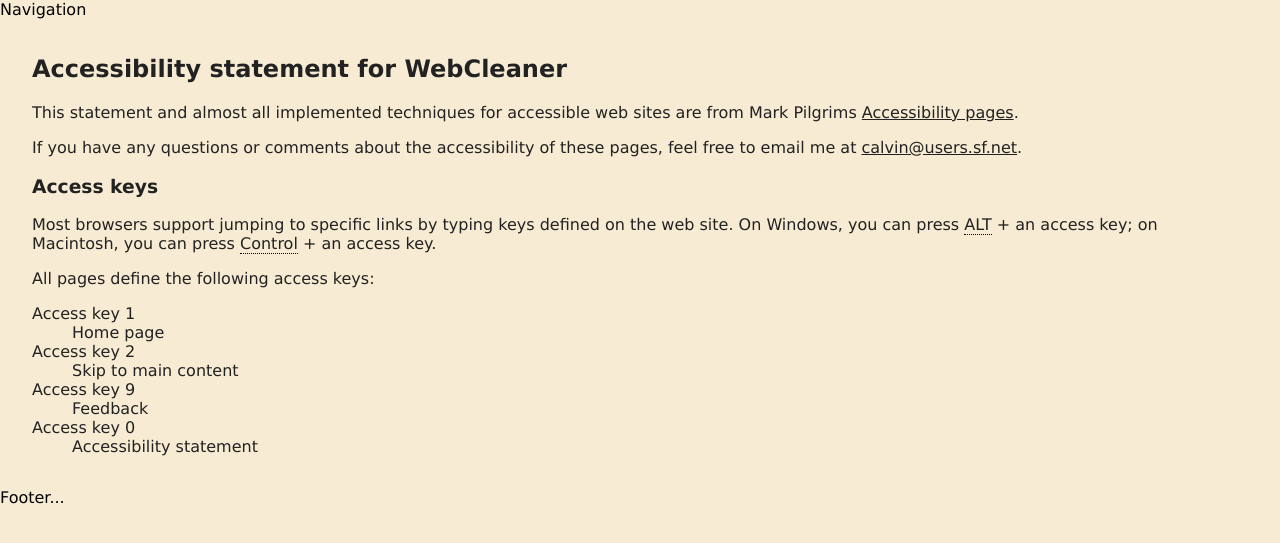
After one commit to HomeRad/TorCleaner, a Python web app: template templates/classic/accessibility.html in a window 1280 px wide. The commit adds this page. Shown: the top 543 px of the page. Run offline with Jinja, Linux system fonts and the light colour scheme; the template is opened without the code that fills it, so the values that code supplies are empty.

Commit message:
accessibility, minor glitches
git-svn-id: https://webcleaner.svn.sourceforge.net/svnroot/webcleaner/trunk/webcleaner2@1713 e058641e-7c0d-0410-ba67-d7ca6cf85b4a

```diff
--- /dev/null
+++ b/templates/classic/accessibility.html
@@ -0,0 +1,47 @@
+<!DOCTYPE HTML PUBLIC "-//W3C//DTD HTML 4.01 Transitional//EN" "http://www.w3.org/TR/html4/loose.dtd">
+<html lang="en" tal:attributes="lang lang">
+<head>
+<meta http-equiv="Content-Type" content="text/html; charset=ISO-8859-1">
+<link href="wc.css" type="text/css" rel="Stylesheet">
+<title tal:content="title">Accessibility statement</title>
+</head>
+<body>
+<p class="skip"><a accesskey="2" href="#main"
+ tal:content="t_skip_to_main">Skip to main content</a></p>
+<div metal:use-macro="macros/macros/nav">Navigation</div>
+
+<div class="content" id="main">
+<h2>Accessibility statement for WebCleaner</h2>
+<p>This statement and almost all implemented techniques for accessible web
+sites are from Mark Pilgrims
+<a href="http://diveintoaccessibility.org/">Accessibility pages</a>.
+</p>
+<p>If you have any questions or comments about the accessibility of these
+pages, feel free to email me at
+<a href="mailto:calvin@users.sf.net">calvin@users.sf.net</a>.
+</p>
+
+<h3>Access keys</h3>
+
+<p>Most browsers support jumping to specific links by typing keys defined on
+the web site.  On Windows, you can press <acronym>ALT</acronym> + an
+access key; on Macintosh, you can press <acronym>Control</acronym> + an
+access key.</p>
+
+<p>All pages define the following access keys:</p>
+
+<dl>
+<dt>Access key 1</dt>
+<dd>Home page</dd>
+<dt>Access key 2</dt>
+<dd>Skip to main content</dd>
+<dt>Access key 9</dt>
+<dd>Feedback</dd>
+<dt>Access key 0</dt>
+<dd>Accessibility statement</dd>
+</dl>
+</div>
+
+<div metal:use-macro="macros/macros/footer">Footer...</div>
+</body>
+</html>
--- a/templates/classic/filterconfig.html
+++ b/templates/classic/filterconfig.html
@@ -5,7 +5,7 @@
 <link href="wc.css" type="text/css" rel="Stylesheet">
 <title tal:content="t_title">WebCleaner Filter Configuration</title>
 </head>
-<body bgcolor="#ffffff">
+<body>
 <p class="skip"><a accesskey="2" href="#main"
  tal:content="t_skip_to_main">Skip to main content</a></p>
 <div metal:use-macro="macros/macros/nav">Navigation</div>
--- a/templates/classic/macros/standard.html
+++ b/templates/classic/macros/standard.html
@@ -21,11 +21,11 @@
  tal:condition="nav/config_html"
  tal:content="t_proxyconf">Proxy configuration (selected)</a>
 <a href="filterconfig.html" class="plain"
- tal:condition="not:nav/filterconf_html"
+ tal:condition="not:nav/filterconfig_html"
  tal:content="t_filterconf">Filter configuration</a>
 <a href="filterconfig.html" class="selected"
- tal:condition="nav/filterconf_html"
- tal:content="t_filterconf">Filter configuration (selected)</a>
+ tal:condition="nav/filterconfig_html"
+ tal:content="t_filterconfig">Filter configuration (selected)</a>
 </div>
 
 <!-- footer -->
--- a/wc/webgui/context/config_html.py
+++ b/wc/webgui/context/config_html.py
@@ -12,7 +12,7 @@ tt_accessibility = i18n._("accessibility features of these pages")
 t_skip_to_main = i18n._("Skip to main content")
 t_webcleaner = AppName
 t_proxyconf = i18n._("Proxy configuration")
-t_filterconf = i18n._("Filter configuration")
+t_filterconfig = i18n._("Filter configuration")
 t_proxy_settings = i18n._("Proxy settings")
 t_parentproxy_settings = i18n._("Parent proxy settings")
 t_port = i18n._("Port number")
--- a/wc/webgui/context/filterconfig_html.py
+++ b/wc/webgui/context/filterconfig_html.py
@@ -15,7 +15,7 @@ tt_accessibility = i18n._("accessibility features of these pages")
 t_skip_to_main = i18n._("Skip to main content")
 t_webcleaner = AppName
 t_proxyconf = i18n._("Proxy configuration")
-t_filterconf = i18n._("Filter configuration")
+t_filterconfig = i18n._("Filter configuration")
 t_back = i18n._("Back")
 t_apply = i18n._("Apply")
 t_removefolder = i18n._("Remove folder")
--- a/wc/webgui/context/index_html.py
+++ b/wc/webgui/context/index_html.py
@@ -7,4 +7,4 @@ tt_accessibility = i18n._("accessibility features of these pages")
 t_skip_to_main = i18n._("Skip to main content")
 t_webcleaner = AppName
 t_proxyconf = i18n._("Proxy configuration")
-t_filterconf = i18n._("Filter configuration")
+t_filterconfig = i18n._("Filter configuration")
```
Also changed, not shown: wc/webgui/context/accessibility_html.py (added, +8 -0 lines).
